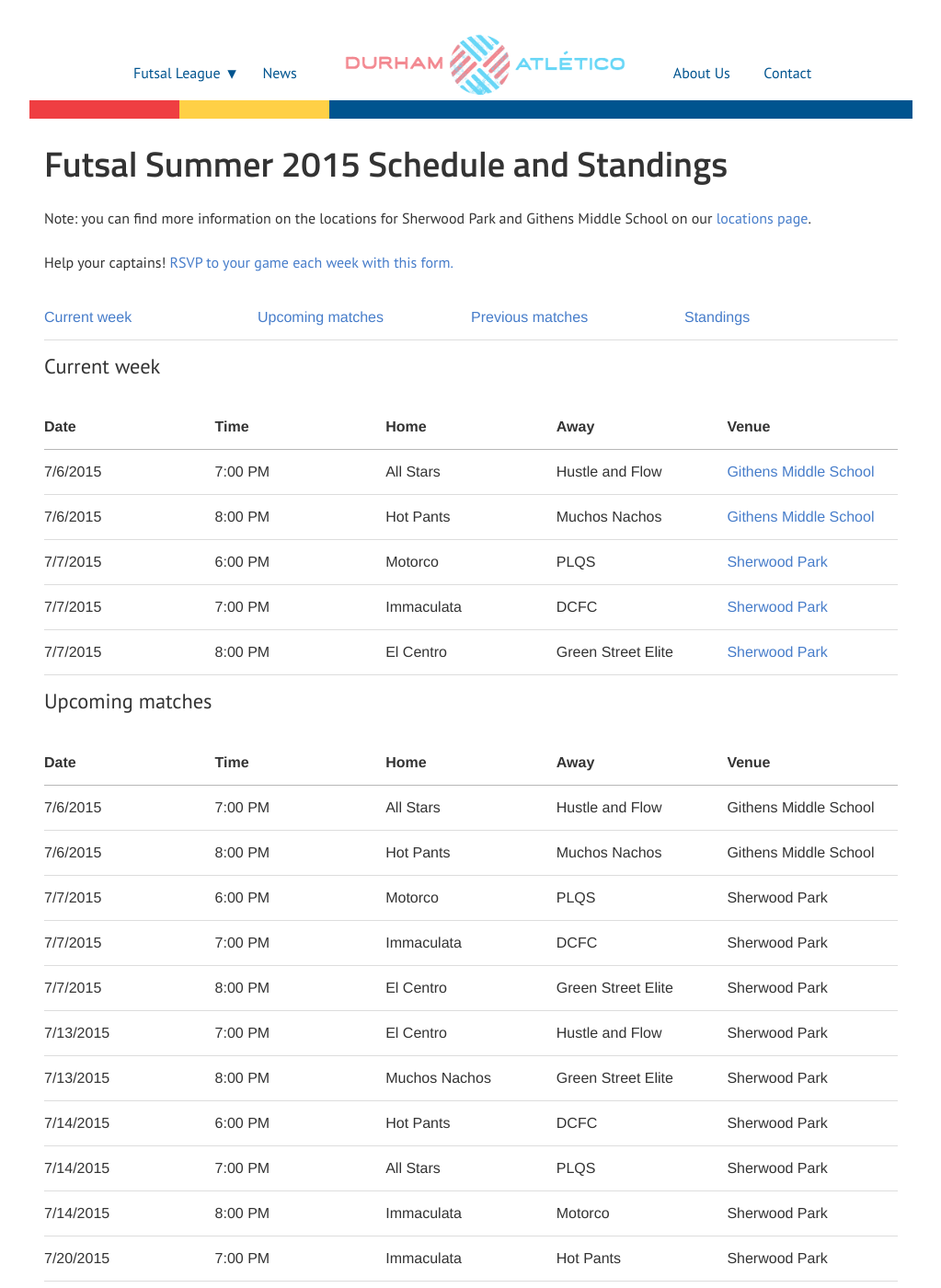
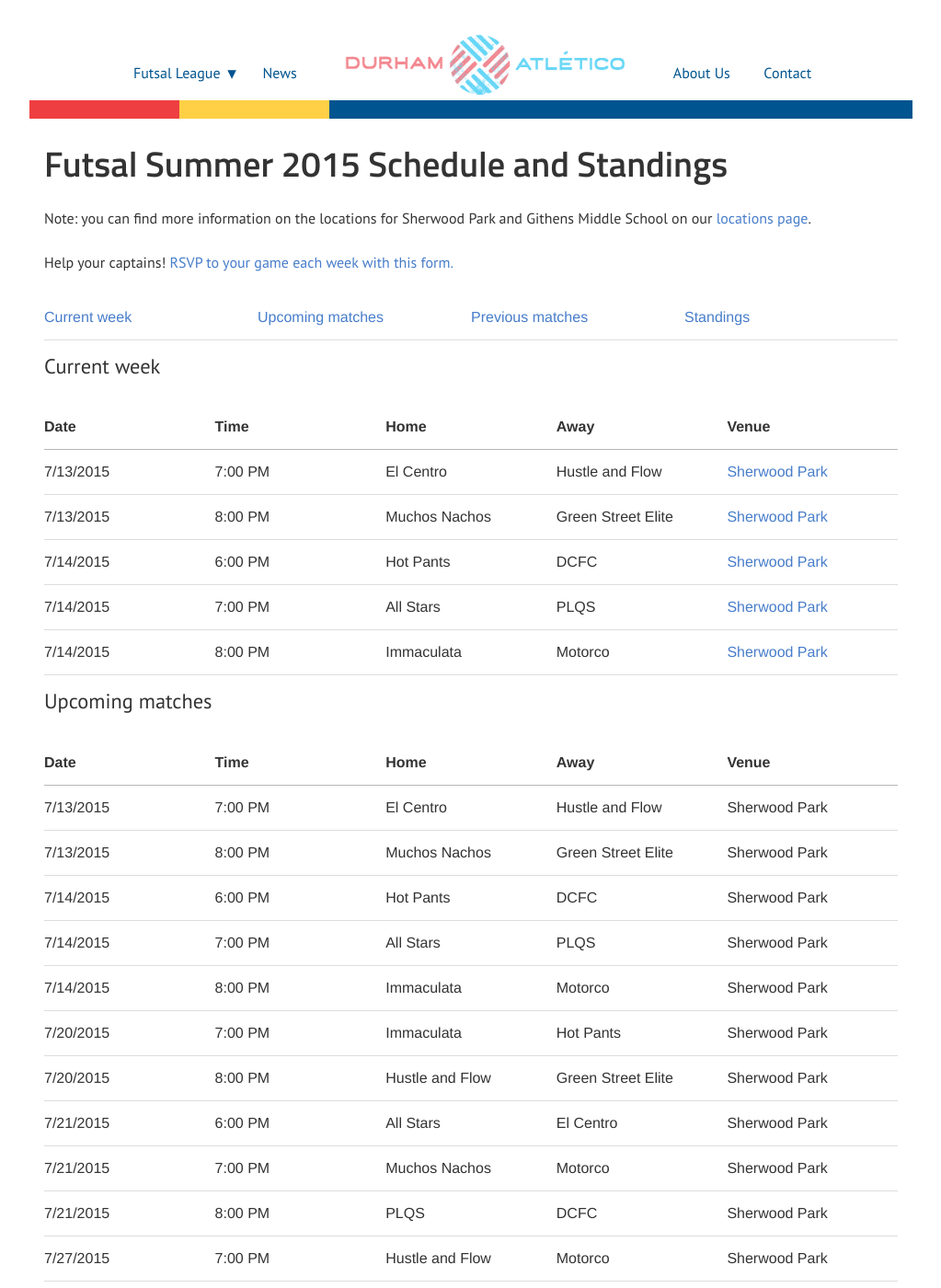
Before and after one commit to durhamatletico/durhamatletico.github.io, a Jekyll site: the page built from futsal/schedule.html, in a window 1280 px wide and 1400 px high. Shown: the whole window at 92% size, without its empty margins (128-1151 px from the left). Built offline with Jekyll 4.4.1, drawn with Linux system fonts in a browser that asks for light colours; some of the changed text lies outside the part shown.

Commit message:
Update schedule and standings

```diff
--- a/_data/2015/summer/matches.json
+++ b/_data/2015/summer/matches.json
@@ -28,4 +28,14 @@
 {"Date":"6/30/2015","Time":"7:00 PM","Team 1":"DCFC","Team 2":"Green Street Elite","Default venue":"Sherwood Park","Team 1 score":"Postponed","Team 2 score":"Postponed"}
 ,
 {"Date":"6/30/2015","Time":"8:00 PM","Team 1":"Muchos Nachos","Team 2":"Hustle and Flow","Default venue":"Sherwood Park","Team 1 score":"Postponed","Team 2 score":"Postponed"}
+,
+{"Date":"7/6/2015","Time":"7:00 PM","Team 1":"All Stars","Team 2":"Hustle and Flow","Default venue":"Githens Middle School","Team 1 score":"12","Team 2 score":"8"}
+,
+{"Date":"7/6/2015","Time":"8:00 PM","Team 1":"Hot Pants","Team 2":"Muchos Nachos","Default venue":"Githens Middle School","Team 1 score":"7","Team 2 score":"15"}
+,
+{"Date":"7/7/2015","Time":"6:00 PM","Team 1":"Motorco","Team 2":"PLQS","Default venue":"Sherwood Park","Team 1 score":"2","Team 2 score":"3"}
+,
+{"Date":"7/7/2015","Time":"7:00 PM","Team 1":"Immaculata","Team 2":"DCFC","Default venue":"Sherwood Park","Team 1 score":"4","Team 2 score":"5"}
+,
+{"Date":"7/7/2015","Time":"8:00 PM","Team 1":"El Centro","Team 2":"Green Street Elite","Default venue":"Sherwood Park","Team 1 score":"1","Team 2 score":"9"}
 ]
--- a/_data/2015/summer/past.json
+++ b/_data/2015/summer/past.json
@@ -28,4 +28,14 @@
 {"Date":"6/30/2015","Time":"7:00 PM","Team 1":"DCFC","Team 2":"Green Street Elite","Default venue":"Sherwood Park","Team 1 score":"Postponed","Team 2 score":"Postponed"}
 ,
 {"Date":"6/30/2015","Time":"8:00 PM","Team 1":"Muchos Nachos","Team 2":"Hustle and Flow","Default venue":"Sherwood Park","Team 1 score":"Postponed","Team 2 score":"Postponed"}
+,
+{"Date":"7/6/2015","Time":"7:00 PM","Team 1":"All Stars","Team 2":"Hustle and Flow","Default venue":"Githens Middle School","Team 1 score":"12","Team 2 score":"8"}
+,
+{"Date":"7/6/2015","Time":"8:00 PM","Team 1":"Hot Pants","Team 2":"Muchos Nachos","Default venue":"Githens Middle School","Team 1 score":"7","Team 2 score":"15"}
+,
+{"Date":"7/7/2015","Time":"6:00 PM","Team 1":"Motorco","Team 2":"PLQS","Default venue":"Sherwood Park","Team 1 score":"2","Team 2 score":"3"}
+,
+{"Date":"7/7/2015","Time":"7:00 PM","Team 1":"Immaculata","Team 2":"DCFC","Default venue":"Sherwood Park","Team 1 score":"4","Team 2 score":"5"}
+,
+{"Date":"7/7/2015","Time":"8:00 PM","Team 1":"El Centro","Team 2":"Green Street Elite","Default venue":"Sherwood Park","Team 1 score":"1","Team 2 score":"9"}
 ]
--- a/_data/2015/summer/schedule.json
+++ b/_data/2015/summer/schedule.json
@@ -1,14 +1,4 @@
 [
-{"Date":"7/6/2015","Time":"7:00 PM","Team 1":"All Stars","Team 2":"Hustle and Flow","Default venue":"Githens Middle School","Team 1 score":"","Team 2 score":""}
-,
-{"Date":"7/6/2015","Time":"8:00 PM","Team 1":"Hot Pants","Team 2":"Muchos Nachos","Default venue":"Githens Middle School","Team 1 score":"","Team 2 score":""}
-,
-{"Date":"7/7/2015","Time":"6:00 PM","Team 1":"Motorco","Team 2":"PLQS","Default venue":"Sherwood Park","Team 1 score":"","Team 2 score":""}
-,
-{"Date":"7/7/2015","Time":"7:00 PM","Team 1":"Immaculata","Team 2":"DCFC","Default venue":"Sherwood Park","Team 1 score":"","Team 2 score":""}
-,
-{"Date":"7/7/2015","Time":"8:00 PM","Team 1":"El Centro","Team 2":"Green Street Elite","Default venue":"Sherwood Park","Team 1 score":"","Team 2 score":""}
-,
 {"Date":"7/13/2015","Time":"7:00 PM","Team 1":"El Centro","Team 2":"Hustle and Flow","Default venue":"Sherwood Park","Team 1 score":"","Team 2 score":""}
 ,
 {"Date":"7/13/2015","Time":"8:00 PM","Team 1":"Muchos Nachos","Team 2":"Green Street Elite","Default venue":"Sherwood Park","Team 1 score":"","Team 2 score":""}
--- a/_data/2015/summer/week.json
+++ b/_data/2015/summer/week.json
@@ -1,11 +1,11 @@
 [
-{"Date":"7/6/2015","Time":"7:00 PM","Team 1":"All Stars","Team 2":"Hustle and Flow","Default venue":"Githens Middle School","Team 1 score":"","Team 2 score":""}
+{"Date":"7/13/2015","Time":"7:00 PM","Team 1":"El Centro","Team 2":"Hustle and Flow","Default venue":"Sherwood Park","Team 1 score":"","Team 2 score":""}
 ,
-{"Date":"7/6/2015","Time":"8:00 PM","Team 1":"Hot Pants","Team 2":"Muchos Nachos","Default venue":"Githens Middle School","Team 1 score":"","Team 2 score":""}
+{"Date":"7/13/2015","Time":"8:00 PM","Team 1":"Muchos Nachos","Team 2":"Green Street Elite","Default venue":"Sherwood Park","Team 1 score":"","Team 2 score":""}
 ,
-{"Date":"7/7/2015","Time":"6:00 PM","Team 1":"Motorco","Team 2":"PLQS","Default venue":"Sherwood Park","Team 1 score":"","Team 2 score":""}
+{"Date":"7/14/2015","Time":"6:00 PM","Team 1":"Hot Pants","Team 2":"DCFC","Default venue":"Sherwood Park","Team 1 score":"","Team 2 score":""}
 ,
-{"Date":"7/7/2015","Time":"7:00 PM","Team 1":"Immaculata","Team 2":"DCFC","Default venue":"Sherwood Park","Team 1 score":"","Team 2 score":""}
+{"Date":"7/14/2015","Time":"7:00 PM","Team 1":"All Stars","Team 2":"PLQS","Default venue":"Sherwood Park","Team 1 score":"","Team 2 score":""}
 ,
-{"Date":"7/7/2015","Time":"8:00 PM","Team 1":"El Centro","Team 2":"Green Street Elite","Default venue":"Sherwood Park","Team 1 score":"","Team 2 score":""}
+{"Date":"7/14/2015","Time":"8:00 PM","Team 1":"Immaculata","Team 2":"Motorco","Default venue":"Sherwood Park","Team 1 score":"","Team 2 score":""}
 ]
--- a/index.html
+++ b/index.html
@@ -18,7 +18,7 @@
 
     <section>
       <schedule class="this-week">
-        <h2>Matches for July 6-7</h2>
+        <h2>Matches for July 13-14</h2>
         <p>Help your captains! <a href="https://docs.google.com/forms/d/1wwjexASA_wtMgit6BnDdHOGyP1nAHIWMxkejpUmdiDs/viewform">RSVP to your game each week with this form.</a></p>
         <table>
           <thead>
```
Also changed, not shown: _data/2015/summer/results.yml (+14 -14 lines), 1 other file.
